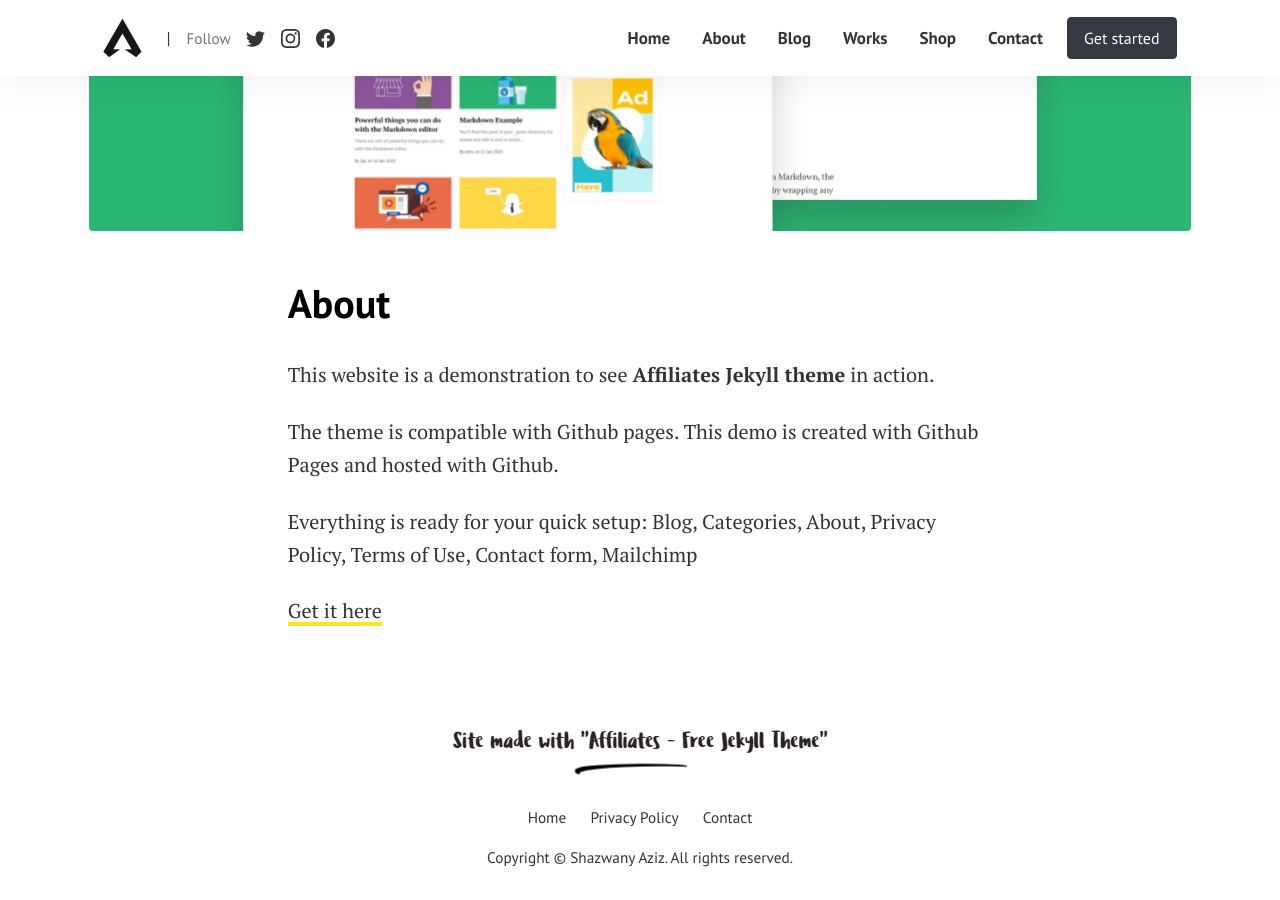
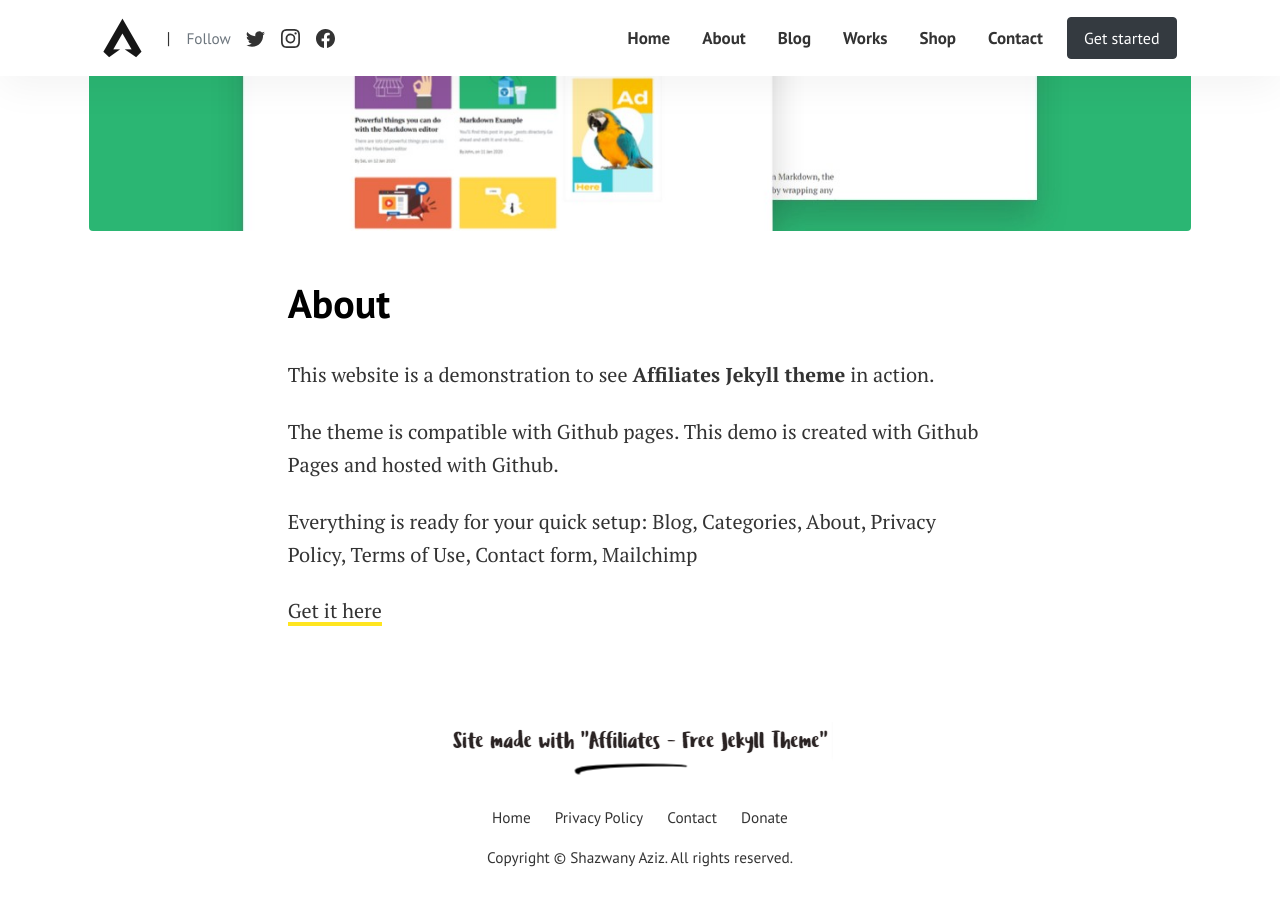
Before and after one commit to Shazwany/shazwany.github.io, a Jekyll site: the page built from pages/works.md, in a window 1280 px wide and 900 px high, scrolled down 504 px. Built offline with Jekyll 4.4.1, drawn with Linux system fonts in a browser that asks for light colours.

Commit message:
Update menus.yml

```diff
--- a/_data/menus.yml
+++ b/_data/menus.yml
@@ -36,3 +36,6 @@
 
 - title: Contact
   url: "contact/"
+
+- title: Donate
+  url: ""
```
